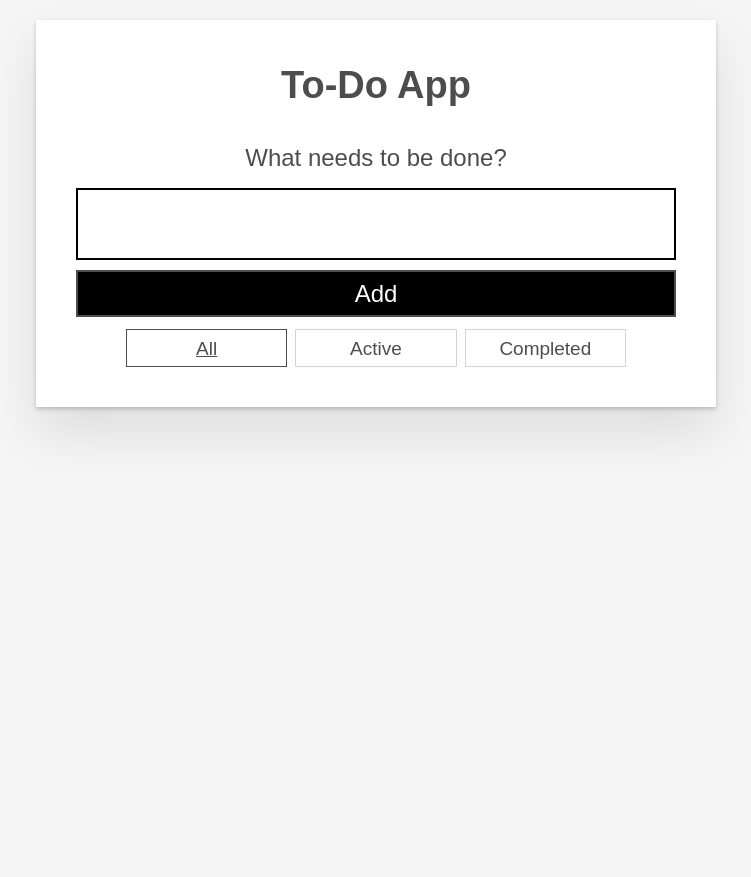
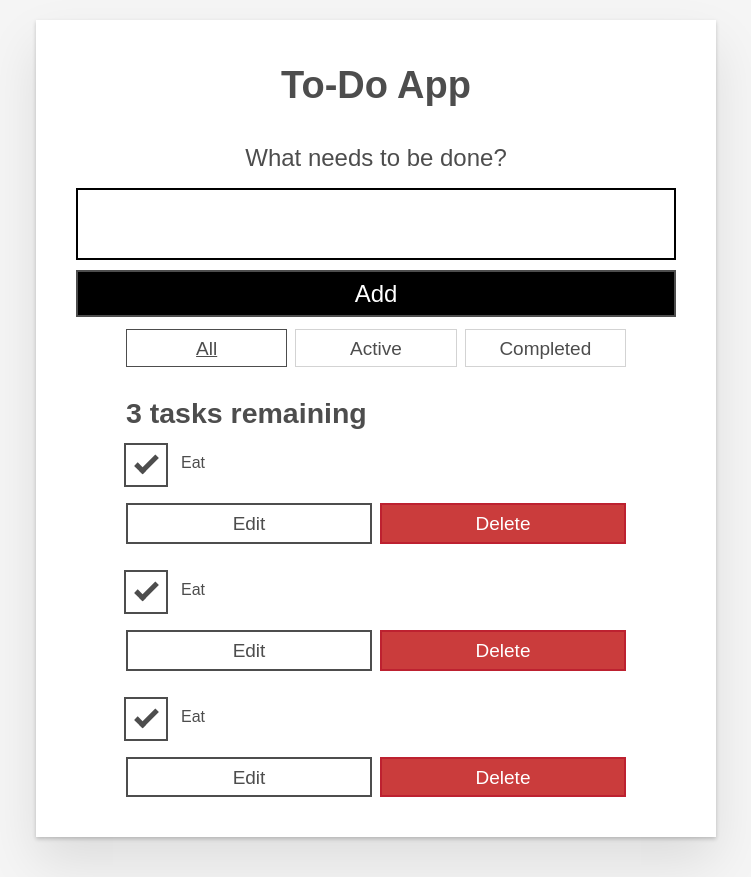
Before and after one commit to ProgrammingLogic/todo_frontend, a React (Vite) app: page / in a window 1280 px wide. Shown: the whole page, without its empty margins (264-1015 px from the left). Before the commit the page ends 800 px from the top, so only its background shows below. Built offline with nearby package versions, Linux system fonts and the light colour scheme.

Commit message:
Add task list and Todo to App.jsx

```diff
--- a/src/App.jsx
+++ b/src/App.jsx
@@ -1,3 +1,4 @@
+import Todo from "./components/Todo";
 import "./App.css";
 
 
@@ -48,6 +49,18 @@ function App(props) {
             <span className="visually-hidden"> Tasks</span>
           </button>
         </div>
+
+
+        <h2 id="list-heading">3 tasks remaining</h2>
+        <ul
+          role="list"
+          className="todo-list stack-large stack-exception"
+          aria-labelledby="list-heading"
+        >
+          <Todo />
+          <Todo />
+          <Todo />
+        </ul>
       </div>
     </>
   )
```
